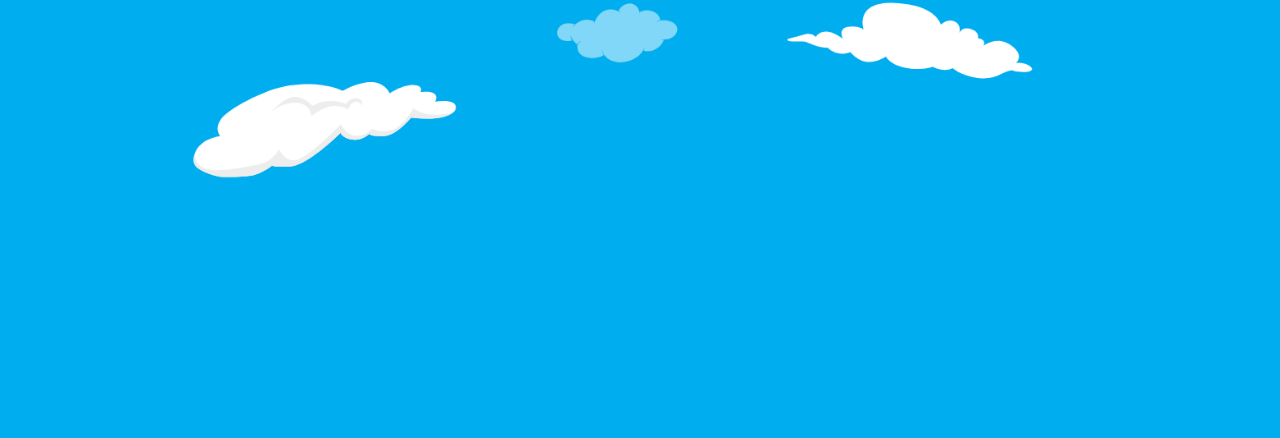
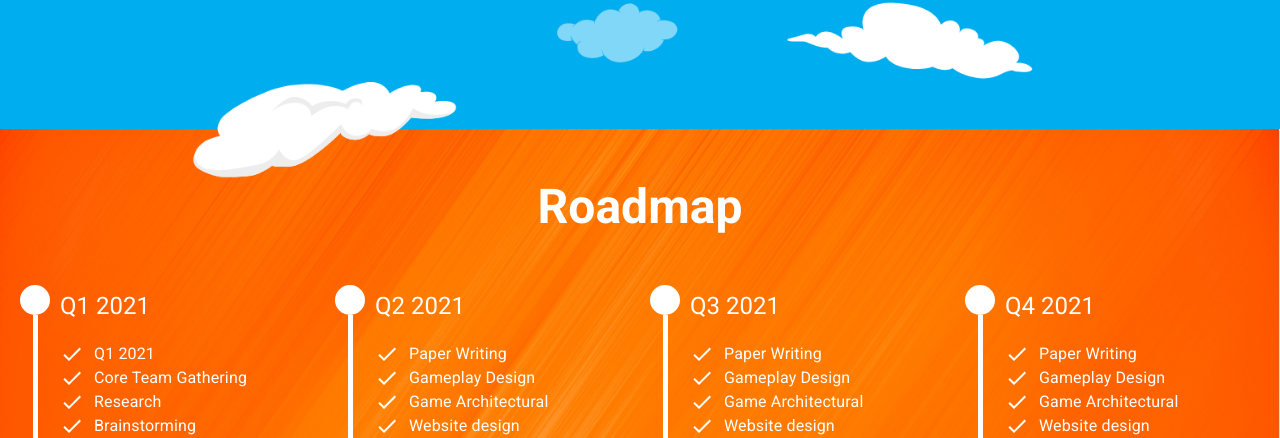
Before and after one commit to crypto-runner/crypto-runner-frontend, a React (Create React App) app: page / in a window 1280 px wide. Shown: the part 2058-2496 px from the top of the page. Before the commit the page ends 2237 px from the top, so only its background shows below. Built offline with nearby package versions, Linux system fonts and the light colour scheme.

Commit message:
Roadmap and fixes

```diff
--- a/src/pages/Home/Home.tsx
+++ b/src/pages/Home/Home.tsx
@@ -1,6 +1,7 @@
 import { makeStyles } from "@mui/styles";
 import React from "react";
 import Features from "./components/Features";
+import Roadmap from "./components/Roadmap";
 import Row1 from "./components/Row1";
 import Trailer from "./components/Trailer";
 
@@ -14,6 +15,7 @@ const Home: React.FC = () => {
       <Row1 />
       <Features />
       <Trailer />
+      <Roadmap />
     </div>
   );
 };
--- /dev/null
+++ b/src/pages/Home/components/Roadmap.tsx
@@ -0,0 +1,126 @@
+import React from "react";
+import { makeStyles } from "@mui/styles";
+import { Grid, Theme, Typography } from "@mui/material";
+import Bg from "src/assets/images/orangebg.jpg";
+import CheckIcon from "@mui/icons-material/Check";
+import { v4 as uuid } from "uuid";
+
+const useStyles = makeStyles((theme: Theme) => ({
+  root: {
+    background: `url(${Bg})`,
+    backgroundSize: "cover",
+    paddingTop: 50,
+  },
+  circle: {
+    width: 30,
+    height: 30,
+    backgroundColor: "white",
+    borderRadius: 360,
+  },
+  line: {
+    margin: "auto",
+    height: "calc(100% - 30px)",
+    width: 5,
+    background: "white",
+  },
+  roadmapPoint: {
+    display: "flex",
+    alignItems: "center",
+  },
+  checkIcon: {
+    marginRight: 10,
+  },
+}));
+
+interface Props {}
+
+const allRoadmaps: RoadmapPointProps[] = [
+  {
+    title: "Q1 2021",
+    points: ["Q1 2021", "Core Team Gathering", "Research", "Brainstorming"],
+  },
+  {
+    title: "Q2 2021",
+    points: [
+      "Paper Writing",
+      "Gameplay Design",
+      "Game Architectural",
+      "Website design",
+    ],
+  },
+  {
+    title: "Q3 2021",
+    points: [
+      "Paper Writing",
+      "Gameplay Design",
+      "Game Architectural",
+      "Website design",
+    ],
+  },
+  {
+    title: "Q4 2021",
+    points: [
+      "Paper Writing",
+      "Gameplay Design",
+      "Game Architectural",
+      "Website design",
+    ],
+  },
+];
+
+const Roadmap: React.FC<Props> = () => {
+  const classes = useStyles();
+
+  return (
+    <div className={classes.root}>
+      <Typography variant="h3" color="textSecondary" align="center">
+        <b>Roadmap</b>
+      </Typography>
+      <Grid container style={{ paddingLeft: 20 , marginTop:50}}>
+        {allRoadmaps.map((roadmap) => (
+          <Grid xs={12} sm={6} md={4} lg={3} key={uuid()}>
+            <RoadmapPoint {...roadmap} />
+          </Grid>
+        ))}
+      </Grid>
+    </div>
+  );
+};
+
+export default Roadmap;
+
+const RoadmapPoint: React.FC<RoadmapPointProps> = ({ title, points }) => {
+  const classes = useStyles();
+
+  return (
+    <div style={{ display: "flex" }}>
+      <div style={{ marginRight: 10 }}>
+        <div className={classes.circle} />
+        <div className={classes.line} />
+      </div>
+      <div>
+        <Typography
+          color="textSecondary"
+          variant="h5"
+          style={{ marginBottom: 20,marginTop:5 }}
+        >
+          {title}
+        </Typography>
+        {points.map((item) => (
+          <Typography
+            key={uuid()}
+            color="textSecondary"
+            className={classes.roadmapPoint}
+          >
+            <CheckIcon className={classes.checkIcon} /> {item}
+          </Typography>
+        ))}
+      </div>
+    </div>
+  );
+};
+
+interface RoadmapPointProps {
+  title: string;
+  points: string[];
+}
--- a/src/pages/Home/components/Trailer.tsx
+++ b/src/pages/Home/components/Trailer.tsx
@@ -6,6 +6,13 @@ import CloudsPng from "src/assets/images/clouds.png";
 const useStyles = makeStyles((theme: Theme) => ({
   root: {
     paddingTop: 30,
+  },
+  container: {
+    position: "relative",
+    paddingBottom: 250,
+    [theme.breakpoints.down("sm")]: {
+      paddingBottom: 50,
+    },
   },
   btnsDiv: {
     display: "grid",
@@ -37,10 +44,7 @@ const Trailer: React.FC<Props> = () => {
 
   return (
     <div className={classes.root}>
-      <Container
-        maxWidth="md"
-        style={{ position: "relative", paddingBottom: 250 }}
-      >
+      <Container maxWidth="md" className={classes.container}>
         <Typography
           color="textSecondary"
           align="center"
```
